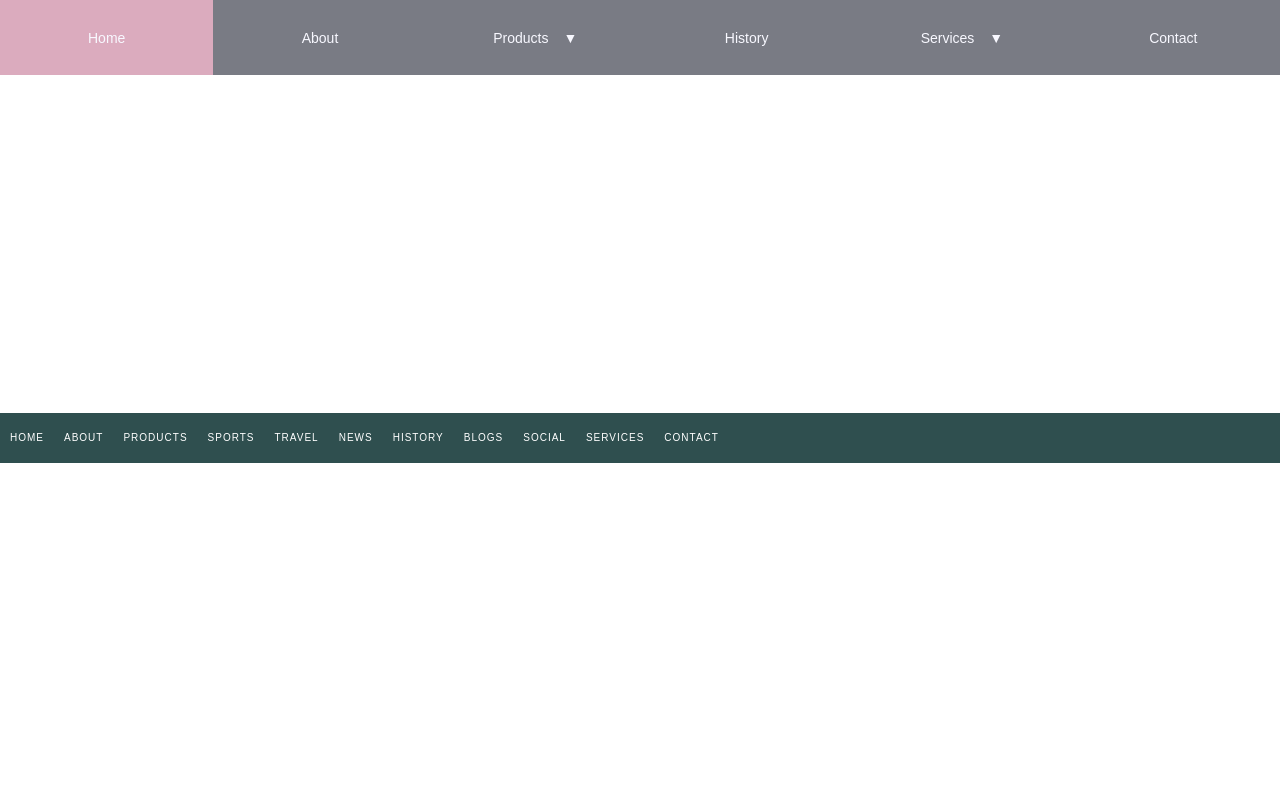
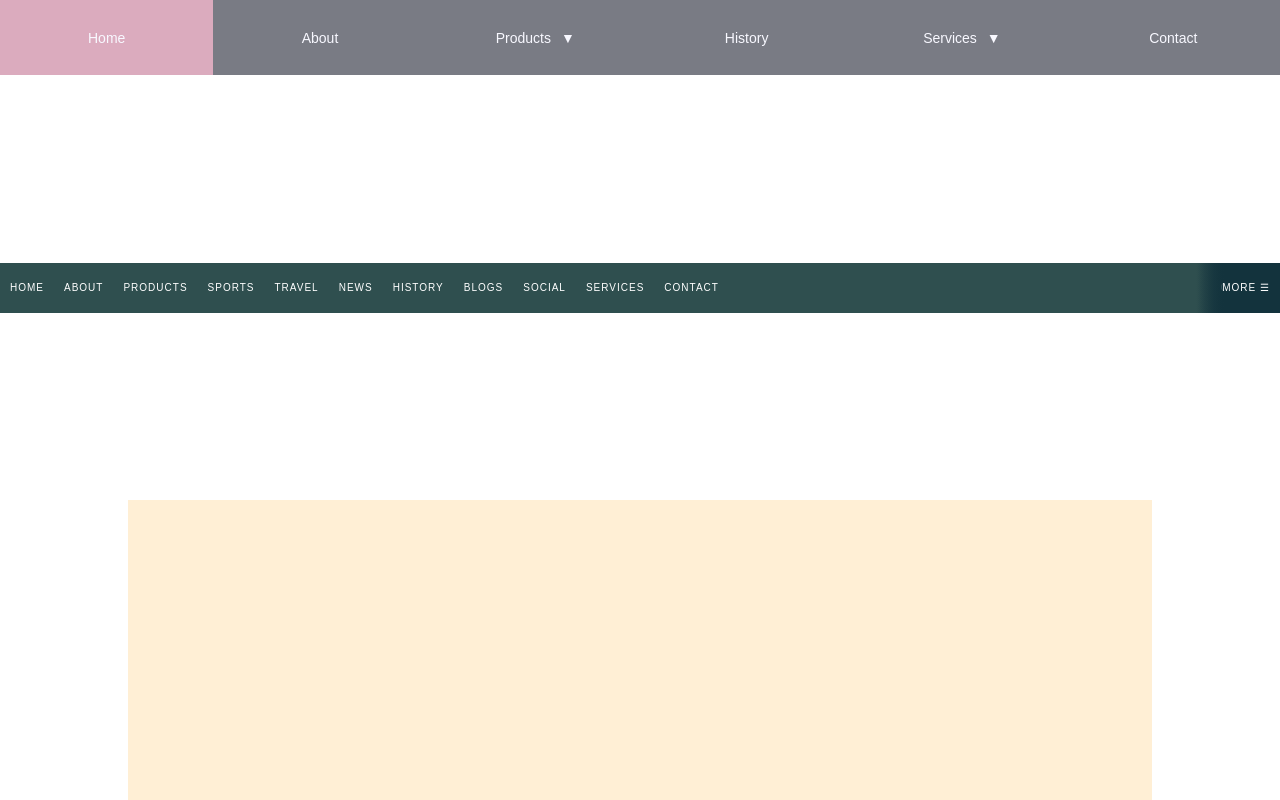
Before and after one commit to dwgrossberg/dynamicUI, a website built with webpack: page dist/index.html in a window 1280 px wide. Built offline with nearby package versions, Linux system fonts and the light colour scheme.

Commit message:
Setup imageSlider module framework

```diff
--- a/src/dropdownMenu.js
+++ b/src/dropdownMenu.js
@@ -56,7 +56,7 @@ const dropdownMenu = (() => {
       dropdownUL.style.textDecoration = "none";
       dropdownUL.style.height = "fit-content";
       dropdownUL.style.width = "100%";
-      dropdownUL.style.zIndex = "10";
+      dropdownUL.style.zIndex = "1";
       dropdownUL.style.position = "relative";
       dropdownUL.style.padding = "0";
       dropdownUL.style.margin = "0";
@@ -86,7 +86,7 @@ const dropdownMenu = (() => {
       if (item.innerText === name) {
         const arrowDiv = document.createElement("div");
         arrowDiv.innerHTML = `&#9660`;
-        arrowDiv.style.marginLeft = "15px";
+        arrowDiv.style.marginLeft = "10px";
         arrowDiv.style.marginBottom = "5px";
         arrowDiv.style.height = "10px";
         arrowDiv.style.width = "10px";
--- /dev/null
+++ b/src/imageSlider.js
@@ -0,0 +1,34 @@
+const imageSlider = (() => {
+  let imageSliderDOM;
+  const setImageSliderDOM = (elemID) => {
+    imageSliderDOM = document.getElementById(`${elemID}`);
+    imageSliderDOM.style.boxSizing = "border-box";
+    imageSliderDOM.style.position = "relative";
+  };
+
+  const setImages = (...args) => {
+    args.forEach((arg) => {
+      const mySlide = document.createElement("div");
+      mySlide.style.display = "none";
+
+      const numberText = document.createElement("div");
+      const indexNumber = args.indexOf(arg) + 1;
+      const totalNumber = args.length;
+      numberText.innerText = `${indexNumber}` + " / " + `${totalNumber}`;
+
+      const slideImg = document.createElement("img");
+      console.log(arg[0]);
+      slideImg.src = arg[0];
+
+      mySlide.appendChild(numberText);
+      imageSliderDOM.appendChild(mySlide);
+    });
+  };
+
+  return {
+    setImageSliderDOM,
+    setImages,
+  };
+})();
+
+export default imageSlider;
--- a/src/index.js
+++ b/src/index.js
@@ -1,5 +1,6 @@
 import dropdownMenu from "./dropdownMenu.js";
 import mobileMenu from "./mobileMenu.js";
+import imageSlider from "./imageSlider.js";
 import "./style.css";
 
 // dropdownMenu example
@@ -60,3 +61,18 @@ mobileMenu.setColumns(
   ["Services", "#"],
   ["Contact", "#"]
 );
+
+// imageSlider example
+
+imageSlider.setImageSliderDOM("image-slider");
+
+import image1 from "./assets/pexels-pixabay-2166.jpg";
+
+imageSlider.setImages(
+  [image1, "altText"],
+  ["./assets/pexels-miriam-espacio-10322285.jpg", "altText"],
+  ["./assets/pexels-pixabay-2156.jpg", "altText"],
+  ["./assets/pexels-pixabay-33688.jpg", "altText"],
+  ["./assets/pexels-ian-beckley-2440079.jpg", "altText"],
+  ["./assets/pexels-pixabay-256379.jpg", "altText"]
+);
--- a/src/mobileMenu.js
+++ b/src/mobileMenu.js
@@ -38,8 +38,20 @@ const mobileMenu = (() => {
       argLI.appendChild(argA);
       menuUL.appendChild(argLI);
     });
+
+    // Style the Close and More tabs
+    menuUL.lastChild.style.position = "absolute";
+    menuUL.lastChild.style.right = "0";
+    menuUL.lastChild.style.top = "0";
+    menuUL.lastChild.style.paddingLeft = "1em";
+    menuUL.lastChild.style.zIndex = "1";
+    menuUL.childNodes[menuUL.childNodes.length - 2].style.position = "absolute";
+    menuUL.childNodes[menuUL.childNodes.length - 2].style.right = "0";
+    menuUL.childNodes[menuUL.childNodes.length - 2].style.top = "0";
+    menuUL.childNodes[menuUL.childNodes.length - 2].style.paddingLeft = "1em";
+    menuUL.childNodes[menuUL.childNodes.length - 2].style.zIndex = "0";
+
     mobileMenuDOM.appendChild(menuUL);
-
     dropdown(menuUL);
     close(menuUL);
   };
@@ -66,7 +78,7 @@ const mobileMenu = (() => {
         node.style.display = "inline-block";
         node.childNodes[0].style.display = "inline-block";
       });
-      menu.childNodes[menu.childNodes.length - 2].style.zIndex = "";
+      menu.childNodes[menu.childNodes.length - 2].style.zIndex = "0";
       mobileMenuDOM.style.height = `${menuHeight}`;
     });
   };
--- a/src/style.css
+++ b/src/style.css
@@ -1,9 +1,3 @@
-:root {
-  --dropdown-height: 75px;
-  --dropdown-width: 100%;
-  --mobile-height: 50px;
-}
-
 *,
 body {
   padding: 0;
@@ -28,11 +22,9 @@ body {
 #dropdown-menu {
   justify-self: center;
   align-self: flex-start;
-  width: var(--dropdown-width);
-  height: var(--dropdown-height);
+  width: 100%;
+  height: 75px;
   background-color: #797b84;
-  min-width: 800px;
-
   /* display: none; */
 }
 
@@ -65,9 +57,8 @@ body {
 
 #mobile-menu {
   width: 100%;
-  height: var(--mobile-height);
+  height: 50px;
   background-color: darkslategray;
-
   /* display: none; */
 }
 
@@ -90,27 +81,25 @@ body {
 }
 
 .mobile-nav:nth-last-child(2) {
-  position: absolute;
-  right: 0px;
-  bottom: var(--mobile-height);
-  padding-left: 1em;
   background-image: linear-gradient(
     to right,
     rgba(19, 51, 61, 0) 0,
     rgba(19, 51, 61, 1) 2em
   );
-  z-index: 0;
 }
 
 .mobile-nav:last-child {
-  position: absolute;
-  right: 0;
-  bottom: var(--mobile-height);
-  padding-left: 1em;
   background-image: linear-gradient(
     to right,
     rgba(19, 51, 61, 0) 0,
     rgba(19, 51, 61, 1) 2em
   );
-  z-index: 1;
 }
+
+/* Styles for imageSlider.js */
+
+#image-slider {
+  width: 80%;
+  height: 300px;
+  background-color: papayawhip;
+}
```
Also changed, not shown: README.md, src/assets/pexels-miriam-espacio-10322285.jpg (added), src/assets/pexels-pixabay-2156.jpg (added), src/assets/pexels-pixabay-2166.jpg (added), src/assets/pexels-pixabay-256379.jpg (added), src/assets/pexels-pixabay-33688.jpg (added), 1 other file.
